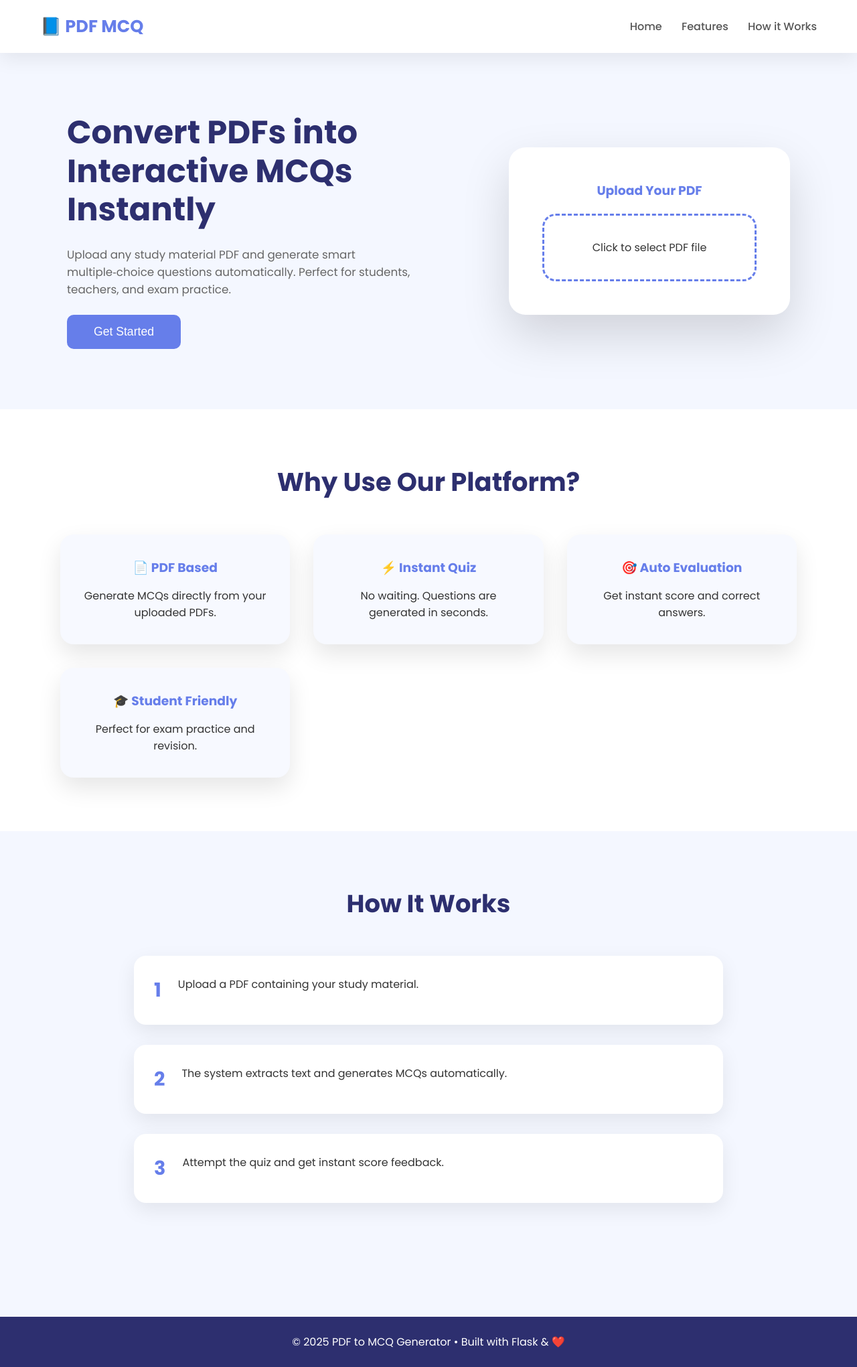
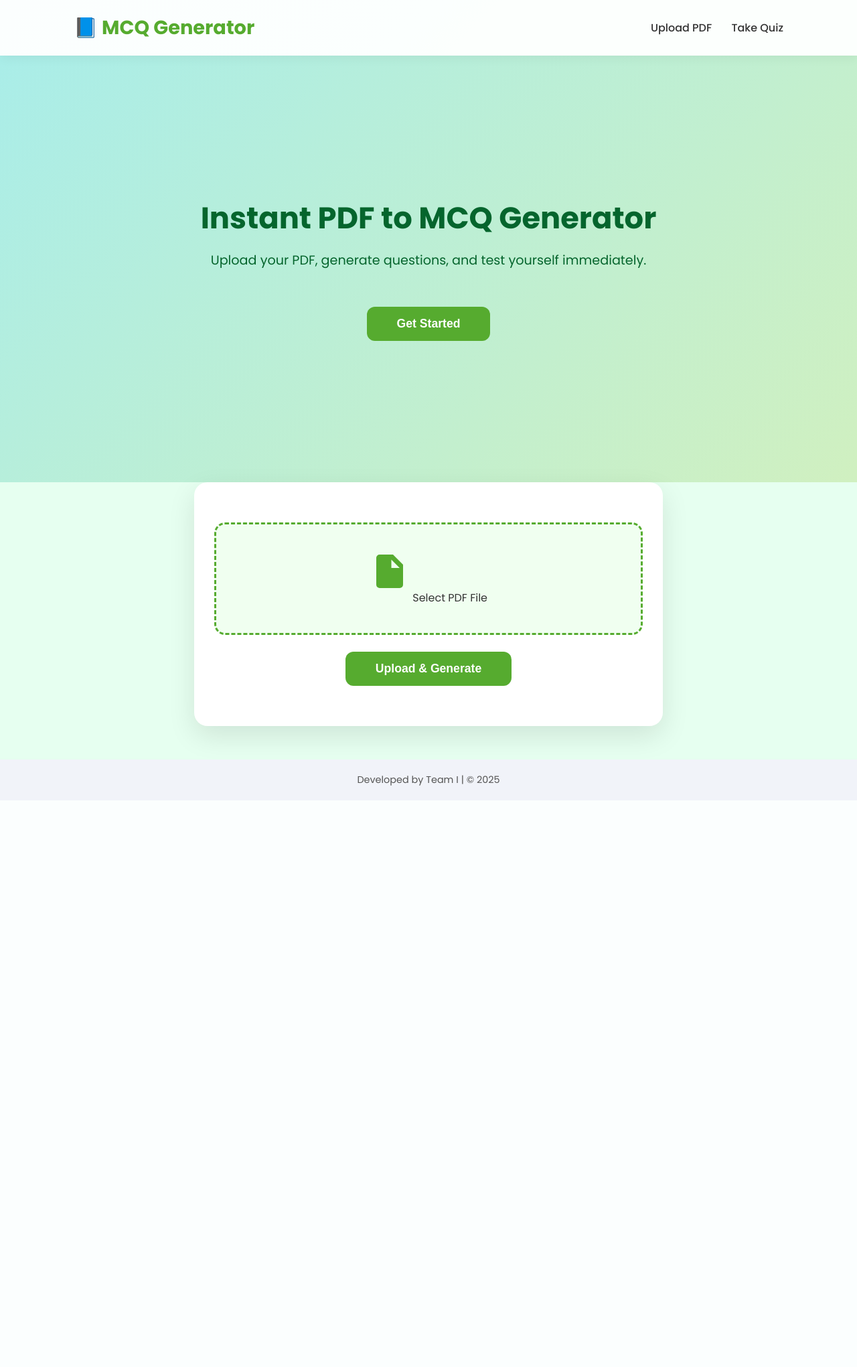
Before and after one commit to DeepaRoy66/pythonday1, a Flask app: page / in a window 1280 px wide. Shown: the whole page at 67% size. After the commit the page ends 1173 px from the top, so only its background shows below. Run offline with Flask 3, Linux system fonts and the light colour scheme.

Commit message:
feat: revamp index.html for improved layout, navigation, and user interaction

```diff
--- a/templates/index.html
+++ b/templates/index.html
@@ -1,234 +1,238 @@
 <!DOCTYPE html>
 <html lang="en">
 <head>
-  <meta charset="UTF-8" />
-  <meta name="viewport" content="width=device-width, initial-scale=1.0" />
-  <title>PDF to MCQ Generator</title>
-  <link href="https://fonts.googleapis.com/css2?family=Poppins:wght@300;400;500;600;700&display=swap" rel="stylesheet">
-  <style>
-    *{margin:0;padding:0;box-sizing:border-box}
-    body{
-      font-family:'Poppins',sans-serif;
-      background:#f4f7ff;
-      color:#333;
-    }
+<meta charset="UTF-8">
+<meta name="viewport" content="width=device-width, initial-scale=1.0">
+<title>PDF to MCQ Generator</title>
+<link href="https://fonts.googleapis.com/css2?family=Poppins:wght@300;400;500;600;700&display=swap" rel="stylesheet">
 
-    /* NAVBAR */
-    nav{
-      background:#fff;
-      padding:20px 60px;
-      display:flex;
-      justify-content:space-between;
-      align-items:center;
-      box-shadow:0 8px 30px rgba(0,0,0,.08);
-    }
-    nav h1{
-      color:#667eea;
-      font-size:1.6rem;
-    }
-    nav a{
-      text-decoration:none;
-      margin-left:25px;
-      font-weight:500;
-      color:#555;
-    }
+<style>
+* { margin:0; padding:0; box-sizing:border-box; scroll-behavior: smooth; }
+body { font-family: 'Poppins', sans-serif; background: #e6fff0; color: #333; }
 
-    /* HERO */
-    .hero{
-      display:flex;
-      align-items:center;
-      justify-content:space-between;
-      padding:90px 60px;
-      max-width:1200px;
-      margin:auto;
-    }
-    .hero-text{
-      max-width:550px;
-    }
-    .hero-text h2{
-      font-size:3rem;
-      line-height:1.2;
-      color:#2d2f6f;
-    }
-    .hero-text p{
-      margin:25px 0;
-      font-size:1.05rem;
-      color:#666;
-    }
-    .hero-text button{
-      padding:15px 40px;
-      background:#667eea;
-      color:#fff;
-      border:none;
-      border-radius:10px;
-      font-size:1.1rem;
-      cursor:pointer;
-    }
-    .hero-card{
-      background:#fff;
-      padding:50px;
-      border-radius:25px;
-      box-shadow:0 30px 70px rgba(0,0,0,.15);
-      text-align:center;
-      width:420px;
-    }
-    .hero-card h3{
-      margin-bottom:20px;
-      color:#667eea;
-    }
-    .upload-box{
-      border:3px dashed #667eea;
-      padding:35px;
-      border-radius:20px;
-      cursor:pointer;
-      transition:.3s;
-    }
-    .upload-box:hover{background:#f1f4ff}
+header {
+    position: fixed;
+    width: 100%;
+    top: 0;
+    left: 0;
+    background: rgba(255,255,255,0.95);
+    box-shadow: 0 4px 15px rgba(0,0,0,0.05);
+    z-index: 1000;
+}
+.navbar {
+    display: flex;
+    justify-content: space-between;
+    align-items: center;
+    max-width: 1100px;
+    margin: auto;
+    padding: 20px;
+}
+.navbar h1 { color: #56ab2f; font-size: 1.8rem; }
+.nav-links a {
+    margin-left: 25px;
+    text-decoration: none;
+    color: #333;
+    font-weight: 500;
+    transition: 0.3s;
+}
+.nav-links a:hover { color: #56ab2f; }
 
-    /* FEATURES */
-    .features{
-      background:#fff;
-      padding:80px 60px;
-    }
-    .features h2{
-      text-align:center;
-      font-size:2.4rem;
-      margin-bottom:50px;
-      color:#2d2f6f;
-    }
-    .feature-grid{
-      display:grid;
-      grid-template-columns:repeat(auto-fit,minmax(250px,1fr));
-      gap:35px;
-      max-width:1100px;
-      margin:auto;
-    }
-    .feature{
-      background:#f7f9ff;
-      padding:35px;
-      border-radius:20px;
-      text-align:center;
-      box-shadow:0 15px 35px rgba(0,0,0,.1);
-    }
-    .feature h3{
-      margin-bottom:15px;
-      color:#667eea;
-    }
+.hero {
+    display: flex;
+    justify-content: center;
+    align-items: center;
+    flex-direction: column;
+    height: 90vh;
+    background: linear-gradient(135deg, #a8edea, #d0f0c0);
+    text-align: center;
+    padding-top: 80px;
+}
+.hero h2 { font-size: 2.8rem; margin-bottom: 15px; color: #05652d; }
+.hero p { font-size: 1.2rem; margin-bottom: 30px; color: #05652d; }
 
-    /* HOW IT WORKS */
-    .steps{
-      padding:80px 60px;
-      max-width:1000px;
-      margin:auto;
-    }
-    .steps h2{
-      text-align:center;
-      margin-bottom:50px;
-      font-size:2.3rem;
-      color:#2d2f6f;
-    }
-    .step{
-      display:flex;
-      gap:25px;
-      margin-bottom:30px;
-      background:#fff;
-      padding:30px;
-      border-radius:18px;
-      box-shadow:0 10px 30px rgba(0,0,0,.08);
-    }
-    .step span{
-      font-size:1.8rem;
-      font-weight:700;
-      color:#667eea;
-    }
+.upload-section {
+    background: #ffffff;
+    padding: 60px 30px;
+    border-radius: 20px;
+    max-width: 700px;
+    margin: auto;
+    box-shadow: 0 15px 40px rgba(0,0,0,0.1);
+    text-align: center;
+}
+.file-label {
+    border: 3px dashed #56ab2f;
+    border-radius: 16px;
+    padding: 40px;
+    cursor: pointer;
+    display: block;
+    background: #f0fff0;
+    transition: 0.3s;
+}
+.file-label:hover { background: #e6ffe6; transform: scale(1.02); }
+.file-label svg { width: 60px; height: 60px; fill: #56ab2f; margin-bottom: 15px; }
+input[type=file]{ display:none; }
+button {
+    margin-top: 25px;
+    background: #56ab2f;
+    color: #fff;
+    border: none;
+    padding: 15px 45px;
+    border-radius: 12px;
+    font-size: 1.1rem;
+    font-weight: 600;
+    cursor: pointer;
+    transition: 0.3s;
+}
+button:hover { background: #3e7d20; transform: translateY(-2px); }
+.message { margin-top: 20px; font-weight: 600; }
+.success { color: #2ecc71; }
+.error { color: #e74c3c; }
 
-    /* FOOTER */
-    footer{
-      background:#2d2f6f;
-      color:#fff;
-      text-align:center;
-      padding:25px;
-      margin-top:60px;
-    }
+.quiz-section {
+    padding: 60px 30px;
+    max-width: 900px;
+    margin: auto;
+}
+.quiz-section h2 {
+    text-align: center;
+    margin-bottom: 40px;
+    color: #05652d;
+}
+.mcq {
+    background: #ffffff;
+    padding: 25px;
+    border-radius: 16px;
+    margin-bottom: 25px;
+    box-shadow: 0 8px 25px rgba(0,0,0,0.05);
+    transition: 0.3s;
+}
+.mcq:hover { transform: translateY(-3px); }
+.mcq strong { display: block; margin-bottom: 15px; font-size: 1.15rem; }
 
-    @media(max-width:900px){
-      .hero{flex-direction:column;text-align:center}
-      .hero-card{margin-top:40px}
-    }
-  </style>
+.option {
+    padding: 12px 15px;
+    border-radius: 10px;
+    background: #e6fff0;
+    margin-bottom: 12px;
+    cursor: pointer;
+    transition: 0.3s;
+}
+.option:hover { background: #d0f0c0; }
+.option.selected { background: #56ab2f; color: #fff; }
+.option.correct { background: #2ecc71; color: #fff; }
+.option.wrong { background: #e74c3c; color: #fff; }
+
+.score {
+    text-align: center;
+    font-size: 1.5rem;
+    font-weight: 700;
+    margin-top: 30px;
+}
+
+footer {
+    text-align: center;
+    padding: 20px;
+    background: #f1f3f9;
+    font-size: 0.9rem;
+    color: #555;
+    margin-top: 50px;
+}
+
+@media(max-width:768px){
+    .hero h2 { font-size: 2rem; }
+    .navbar h1 { font-size: 1.5rem; }
+    button { width: 100%; }
+}
+</style>
 </head>
+
 <body>
 
-<nav>
-  <h1>📘 PDF MCQ</h1>
-  <div>
-    <a href="#">Home</a>
-    <a href="#features">Features</a>
-    <a href="#how">How it Works</a>
-  </div>
-</nav>
+<header>
+<div class="navbar">
+<h1>📘 MCQ Generator</h1>
+<div class="nav-links">
+<a href="#upload">Upload PDF</a>
+<a href="#quiz">Take Quiz</a>
+</div>
+</div>
+</header>
 
 <section class="hero">
-  <div class="hero-text">
-    <h2>Convert PDFs into Interactive MCQs Instantly</h2>
-    <p>
-      Upload any study material PDF and generate smart multiple‑choice questions automatically. Perfect for students, teachers, and exam practice.
-    </p>
-    <button>Get Started</button>
-  </div>
-
-  <div class="hero-card">
-    <h3>Upload Your PDF</h3>
-    <div class="upload-box">
-      Click to select PDF file
-    </div>
-  </div>
+<h2>Instant PDF to MCQ Generator</h2>
+<p>Upload your PDF, generate questions, and test yourself immediately.</p>
+<a href="#upload"><button>Get Started</button></a>
 </section>
 
-<section class="features" id="features">
-  <h2>Why Use Our Platform?</h2>
-  <div class="feature-grid">
-    <div class="feature">
-      <h3>📄 PDF Based</h3>
-      <p>Generate MCQs directly from your uploaded PDFs.</p>
-    </div>
-    <div class="feature">
-      <h3>⚡ Instant Quiz</h3>
-      <p>No waiting. Questions are generated in seconds.</p>
-    </div>
-    <div class="feature">
-      <h3>🎯 Auto Evaluation</h3>
-      <p>Get instant score and correct answers.</p>
-    </div>
-    <div class="feature">
-      <h3>🎓 Student Friendly</h3>
-      <p>Perfect for exam practice and revision.</p>
-    </div>
-  </div>
+<section class="upload-section" id="upload">
+<form method="POST" enctype="multipart/form-data">
+<label for="pdf" class="file-label">
+<svg xmlns="http://www.w3.org/2000/svg" viewBox="0 0 24 24">
+<path d="M14 2H6a2 2 0 0 0-2 2v16a2 2 0 0 0 2 2h12a2 2 0 0 0 2-2V8zM13 5l5 5h-5z"/>
+</svg>
+<span>Select PDF File</span>
+</label>
+<input type="file" name="pdf" id="pdf" accept=".pdf" required>
+<button type="submit">Upload & Generate</button>
+</form>
+
+{% if success %}
+<p class="message success">{{ success }}</p>
+{% endif %}
+{% if error %}
+<p class="message error">{{ error }}</p>
+{% endif %}
 </section>
 
-<section class="steps" id="how">
-  <h2>How It Works</h2>
-
-  <div class="step">
-    <span>1</span>
-    <p>Upload a PDF containing your study material.</p>
-  </div>
-
-  <div class="step">
-    <span>2</span>
-    <p>The system extracts text and generates MCQs automatically.</p>
-  </div>
-
-  <div class="step">
-    <span>3</span>
-    <p>Attempt the quiz and get instant score feedback.</p>
-  </div>
+{% if questions %}
+<section class="quiz-section" id="quiz">
+<h2>Answer All Questions</h2>
+{% for q in questions %}
+<div class="mcq" data-answer="{{ q.answer }}">
+<strong>Q{{ loop.index }}. {{ q.question }}</strong>
+{% for opt in q.options %}
+<div class="option">{{ opt }}</div>
+{% endfor %}
+</div>
+{% endfor %}
+<button id="submitBtn">Submit Quiz</button>
+<div class="score" id="score"></div>
 </section>
+{% endif %}
 
 <footer>
-  © 2025 PDF to MCQ Generator • Built with Flask & ❤️
+Developed by Team I | &copy; 2025
 </footer>
 
+<script>
+document.addEventListener("DOMContentLoaded", () => {
+document.querySelectorAll(".mcq").forEach(mcq => {
+mcq.querySelectorAll(".option").forEach(option => {
+option.addEventListener("click", () => {
+mcq.querySelectorAll(".option").forEach(o => o.classList.remove("selected"));
+option.classList.add("selected");
+});
+});
+});
+
+const submitBtn = document.getElementById("submitBtn");
+if (submitBtn) {
+submitBtn.addEventListener("click", () => {
+let score = 0;
+const questions = document.querySelectorAll(".mcq");
+questions.forEach(mcq => {
+const correct = mcq.dataset.answer;
+mcq.querySelectorAll(".option").forEach(opt => {
+opt.style.pointerEvents = "none";
+if (opt.textContent === correct) opt.classList.add("correct");
+if (opt.classList.contains("selected") && opt.textContent === correct) score++;
+if (opt.classList.contains("selected") && opt.textContent !== correct) opt.classList.add("wrong");
+});
+});
+document.getElementById("score").innerText = `Your Score: ${score} / ${questions.length}`;
+});
+}
+});
+</script>
 </body>
 </html>
```
